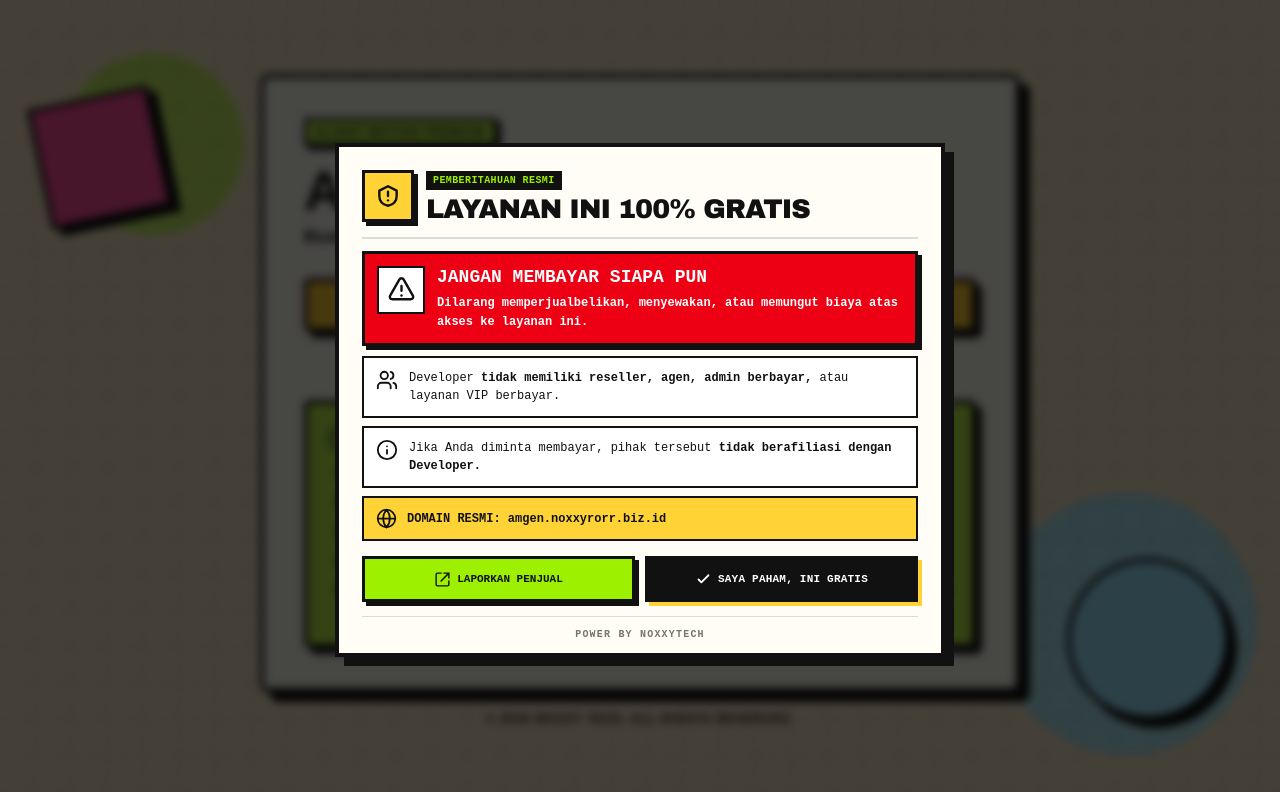
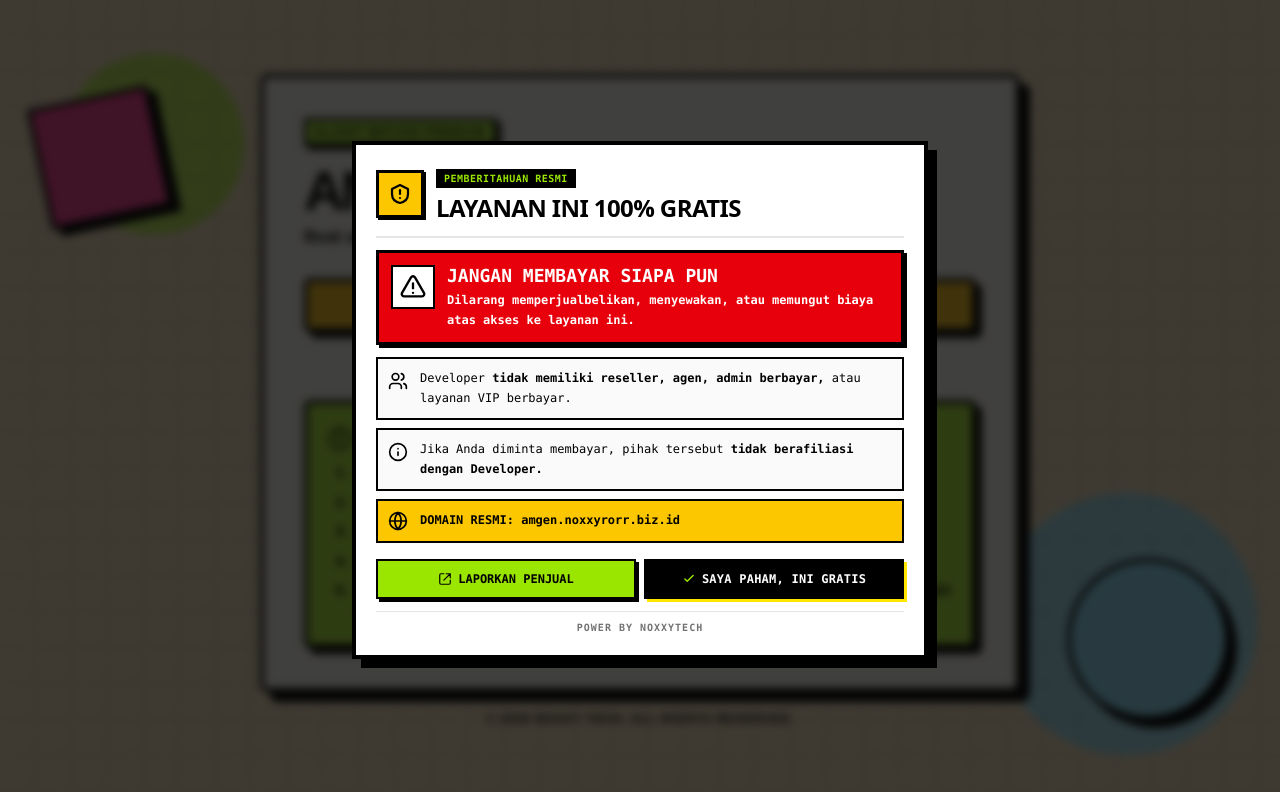
Before and after one commit to faymantap-bos/yahahahs, a website: page index.html in a window 1280 px wide. Drawn offline with Linux system fonts and the light colour scheme.

Commit message:
Update index

```diff
--- a/index.html
+++ b/index.html
@@ -307,8 +307,8 @@
       display: grid;
       place-items: center;
       overflow-y: auto;
-      padding: max(18px, env(safe-area-inset-top)) max(18px, env(safe-area-inset-right)) max(18px, env(safe-area-inset-bottom)) max(18px, env(safe-area-inset-left));
-      background: rgba(0, 0, 0, .72);
+      padding: max(12px, env(safe-area-inset-top)) max(12px, env(safe-area-inset-right)) max(12px, env(safe-area-inset-bottom)) max(12px, env(safe-area-inset-left));
+      background: rgba(0, 0, 0, .75);
       -webkit-backdrop-filter: blur(4px);
       backdrop-filter: blur(4px);
     }
@@ -317,12 +317,16 @@
 
     .notice-modal {
       position: relative;
-      width: min(100%, 610px);
-      padding: clamp(18px, 3vw, 23px);
-      border: 4px solid #111111;
-      background: #fffdf5;
-      box-shadow: 9px 9px 0 #111111;
-      font-family: "Courier New", Courier, monospace;
+      width: min(100%, 576px);
+      max-height: calc(100vh - 24px);
+      max-height: calc(100svh - 24px);
+      overflow-y: auto;
+      padding: 16px;
+      border: 4px solid #000000;
+      background: #ffffff;
+      box-shadow: 9px 9px 0 #000000;
+      color: #000000;
+      font-family: ui-sans-serif, system-ui, sans-serif, "Apple Color Emoji", "Segoe UI Emoji", "Segoe UI Symbol", "Noto Color Emoji";
       font-weight: 400;
     }
 
@@ -332,43 +336,44 @@
       display: flex;
       align-items: center;
       gap: 12px;
-      padding-bottom: 14px;
-      border-bottom: 2px solid #dedbd2;
+      padding-bottom: 12px;
+      border-bottom: 2px solid #e5e5e5;
     }
 
     .notice-shield {
       display: grid;
-      flex: 0 0 52px;
-      width: 52px;
-      height: 52px;
+      flex: 0 0 48px;
+      width: 48px;
+      height: 48px;
       place-items: center;
-      border: 3px solid #111111;
-      background: #ffd335;
-      box-shadow: 4px 4px 0 #111111;
+      border: 3px solid #000000;
+      background: #fdc700;
+      box-shadow: 2px 2px 0 #000000;
     }
 
-    .notice-shield svg { width: 26px; height: 26px; }
+    .notice-shield svg { width: 24px; height: 24px; }
 
     .notice-kicker {
       display: inline-block;
-      margin: 0 0 6px;
-      padding: 4px 7px;
-      background: #111111;
-      color: #9cf000;
+      margin: 0;
+      padding: 2px 8px;
+      background: #000000;
+      color: #9ae600;
       font-size: 10px;
-      font-family: "Courier New", Courier, monospace;
-      font-weight: 700;
-      letter-spacing: .04em;
+      font-family: ui-monospace, SFMono-Regular, Menlo, Monaco, Consolas, "Liberation Mono", "Courier New", monospace;
+      font-weight: 900;
+      line-height: 1.5;
+      letter-spacing: .05em;
       text-transform: uppercase;
     }
 
     .notice-title {
-      margin: 0;
-      font-family: "Arial Black", Arial, Helvetica, sans-serif;
-      font-size: clamp(22px, 4vw, 27px);
+      margin: 4px 0 0;
+      font-family: inherit;
+      font-size: 20px;
       font-weight: 900;
-      line-height: 1;
-      letter-spacing: -.035em;
+      line-height: 1.4;
+      letter-spacing: -.025em;
       text-transform: uppercase;
     }
 
@@ -376,118 +381,151 @@
       display: flex;
       align-items: flex-start;
       gap: 12px;
-      margin: 12px 0 10px;
+      margin: 12px 0 0;
       padding: 12px;
-      border: 3px solid #111111;
-      background: #ed0014;
+      border: 3px solid #000000;
+      background: #e7000b;
       color: #ffffff;
-      box-shadow: 4px 4px 0 #111111;
+      box-shadow: 3px 3px 0 #000000;
+      font-family: ui-monospace, SFMono-Regular, Menlo, Monaco, Consolas, "Liberation Mono", "Courier New", monospace;
     }
 
     .notice-alert-icon {
       display: grid;
-      flex: 0 0 48px;
-      width: 48px;
-      height: 48px;
+      flex: 0 0 44px;
+      width: 44px;
+      height: 44px;
       place-items: center;
-      border: 2px solid #111111;
+      border: 2px solid #000000;
       background: #ffffff;
-      color: #111111;
+      color: #000000;
     }
 
-    .notice-alert-icon svg { width: 29px; height: 29px; }
+    .notice-alert-icon svg { width: 28px; height: 28px; }
 
     .notice-alert h3 {
-      margin: 2px 0 7px;
-      font-family: "Courier New", Courier, monospace;
-      font-size: clamp(16px, 3vw, 18px);
-      font-weight: 700;
-      line-height: 1.1;
+      margin: 0;
+      font-family: inherit;
+      font-size: 16px;
+      font-weight: 900;
+      line-height: 1.25;
       text-transform: uppercase;
     }
 
     .notice-alert p {
-      margin: 0;
-      font-size: 12px;
+      margin: 4px 0 0;
+      font-size: 11px;
       font-weight: 700;
-      line-height: 1.55;
+      line-height: 1.625;
     }
 
     .notice-fact {
       display: flex;
       align-items: flex-start;
-      gap: 11px;
-      margin-top: 8px;
-      padding: 11px 12px;
-      border: 2px solid #111111;
-      background: #ffffff;
-      font-size: 12px;
-      line-height: 1.5;
+      gap: 12px;
+      margin-top: 12px;
+      padding: 10px;
+      border: 2px solid #000000;
+      background: #fafafa;
+      font-family: ui-monospace, SFMono-Regular, Menlo, Monaco, Consolas, "Liberation Mono", "Courier New", monospace;
+      font-size: 11px;
+      line-height: 1.625;
     }
 
     .notice-fact svg {
-      flex: 0 0 22px;
-      width: 22px;
-      height: 22px;
+      flex: 0 0 20px;
+      width: 20px;
+      height: 20px;
+      margin-top: 2px;
     }
+
+    .notice-fact + .notice-fact,
+    .notice-fact + .notice-domain { margin-top: 8px; }
 
     .notice-domain {
       display: flex;
       align-items: center;
-      gap: 10px;
-      margin-top: 8px;
-      padding: 10px 12px;
-      border: 2px solid #111111;
-      background: #ffd335;
-      font-size: 12px;
-      font-weight: 700;
+      gap: 12px;
+      margin-top: 12px;
+      padding: 10px;
+      border: 2px solid #000000;
+      background: #fdc700;
+      font-family: ui-monospace, SFMono-Regular, Menlo, Monaco, Consolas, "Liberation Mono", "Courier New", monospace;
+      font-size: 11px;
+      font-weight: 900;
+      line-height: 1.625;
       overflow-wrap: anywhere;
     }
 
-    .notice-domain svg { flex: 0 0 21px; width: 21px; height: 21px; }
+    .notice-domain svg { flex: 0 0 20px; width: 20px; height: 20px; }
 
     .notice-actions {
       display: grid;
-      grid-template-columns: 1fr 1fr;
-      gap: 10px;
-      margin-top: 15px;
+      grid-template-columns: 1fr;
+      gap: 8px;
+      margin-top: 12px;
+      padding-top: 4px;
+      font-family: ui-monospace, SFMono-Regular, Menlo, Monaco, Consolas, "Liberation Mono", "Courier New", monospace;
     }
 
     .notice-modal .notice-button {
       display: flex;
       width: 100%;
-      min-height: 46px;
+      min-height: 40px;
       align-items: center;
       justify-content: center;
-      padding: 9px 11px;
-      border: 3px solid #111111;
+      gap: 6px;
+      padding: 10px 16px;
+      border: 2px solid #000000;
       border-radius: 0;
       color: inherit;
-      box-shadow: 4px 4px 0 #111111;
-      font-family: "Courier New", Courier, monospace;
-      font-size: 11px;
-      font-weight: 700;
+      box-shadow: 3px 3px 0 #000000;
+      font-family: inherit;
+      font-size: 12px;
+      font-weight: 900;
+      line-height: 1rem;
       text-decoration: none;
       text-transform: uppercase;
       cursor: pointer;
     }
 
     .notice-modal .notice-button:hover { background: #ffffff; }
-    .notice-modal .notice-report { background: #9cf000; }
-    .notice-modal .notice-accept { background: #111111; color: #ffffff; box-shadow: 4px 4px 0 #ffd335; }
-    .notice-modal .notice-accept:hover { background: #242424; }
-    .notice-modal .notice-button svg { width: 17px; height: 17px; margin-right: 6px; vertical-align: -3px; }
+    .notice-modal .notice-report { background: #9ae600; }
+    .notice-modal .notice-accept { background: #000000; color: #ffffff; box-shadow: 3px 3px 0 #ffe600; }
+    .notice-modal .notice-accept:hover { background: #262626; }
+    .notice-modal .notice-accept svg { color: #9ae600; }
+    .notice-modal .notice-button:active { transform: translate(2px, 2px); box-shadow: none; }
+    .notice-modal .notice-button svg { width: 14px; height: 14px; margin: 0; }
 
     .notice-brand {
-      margin: 14px 0 -10px;
-      padding-top: 12px;
-      border-top: 1px solid #dedbd2;
-      color: #77736d;
+      margin: 12px 0 0;
+      padding-top: 8px;
+      border-top: 1px solid #e5e5e5;
+      color: #737373;
+      font-family: ui-monospace, SFMono-Regular, Menlo, Monaco, Consolas, "Liberation Mono", "Courier New", monospace;
       font-size: 10px;
       font-weight: 700;
-      letter-spacing: .12em;
+      line-height: 1.5;
+      letter-spacing: .1em;
       text-align: center;
       text-transform: uppercase;
+    }
+
+    @media (min-width: 640px) {
+      .notice-overlay {
+        padding: max(16px, env(safe-area-inset-top)) max(16px, env(safe-area-inset-right)) max(16px, env(safe-area-inset-bottom)) max(16px, env(safe-area-inset-left));
+      }
+
+      .notice-modal {
+        padding: 20px;
+      }
+
+      .notice-title { font-size: 24px; line-height: 1.333; }
+      .notice-alert h3 { font-size: 18px; }
+      .notice-alert p,
+      .notice-fact,
+      .notice-domain { font-size: 12px; }
+      .notice-actions { grid-template-columns: 1fr 1fr; }
     }
 
     @media (min-width: 700px) {
@@ -523,10 +561,6 @@
       }
     }
 
-    @media (max-height: 720px) {
-      .notice-overlay { align-items: start; }
-    }
-
     @media (max-width: 420px) {
       body {
         padding: max(12px, env(safe-area-inset-top)) max(12px, env(safe-area-inset-right)) max(12px, env(safe-area-inset-bottom)) max(12px, env(safe-area-inset-left));
@@ -551,21 +585,6 @@
       body::before,
       body::after { opacity: .45; }
 
-      .notice-overlay { align-items: start; padding: 10px; }
-      .notice-modal { padding: 16px 13px; border-width: 3px; box-shadow: 7px 7px 0 #111111; }
-      .notice-heading { gap: 10px; padding-bottom: 13px; }
-      .notice-shield { flex-basis: 48px; width: 48px; height: 48px; box-shadow: 3px 3px 0 #111111; }
-      .notice-shield svg { width: 25px; height: 25px; }
-      .notice-kicker { margin-bottom: 6px; padding: 4px 6px; font-size: 9px; }
-      .notice-title { font-size: clamp(20px, 7vw, 27px); }
-      .notice-alert { gap: 10px; padding: 11px; }
-      .notice-alert-icon { flex-basis: 45px; width: 45px; height: 45px; }
-      .notice-alert-icon svg { width: 28px; height: 28px; }
-      .notice-alert h3 { margin-top: 0; font-size: 16px; }
-      .notice-alert p, .notice-fact, .notice-domain { font-size: 11px; }
-      .notice-fact { gap: 10px; padding: 11px; line-height: 1.5; }
-      .notice-actions { grid-template-columns: 1fr; gap: 10px; margin-top: 14px; }
-      .notice-modal .notice-button { min-height: 46px; font-size: 11px; }
     }
 
     @media (prefers-reduced-motion: reduce) {
```
